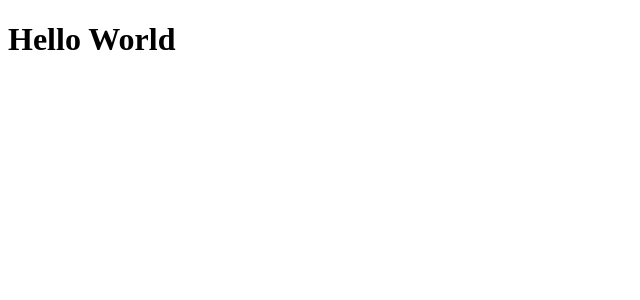
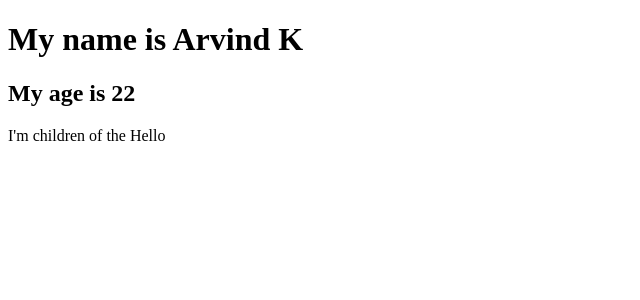
Before and after one commit to Arvindkr123/Doing-Something-Good, a React (Create React App) app: page / in a window 1280 px wide. Shown: the top 300 px of the page, without its empty margins (0-640 px from the left). Built offline with nearby package versions, Linux system fonts and the light colour scheme.

Commit message:
Props in React

```diff
--- a/src/App.js
+++ b/src/App.js
@@ -1,9 +1,12 @@
 import React from 'react'
+import Hello from './components/Hello';
 
 const App = () => {
     return (
         <div>
-            <h1>Hello World</h1>
+            <Hello name={'Arvind K'} age={22}>
+                <p>I'm children of the Hello </p>
+            </Hello>
         </div>
     )
 }
--- a/src/components/Hello.js
+++ b/src/components/Hello.js
@@ -0,0 +1,13 @@
+import React from 'react'
+
+const Hello = ({name, age, children}) => {
+  return (
+      <div>
+          <h1>My name is {name}</h1>
+          <h2>My age is {age}</h2>
+          <p>{children}</p>
+    </div>
+  )
+}
+
+export default Hello
--- a/src/index.js
+++ b/src/index.js
@@ -3,4 +3,8 @@ import ReactDOM from 'react-dom/client'
 import App from './App';
 
 const root = ReactDOM.createRoot(document.getElementById('root'));
-root.render(<App/>)
+root.render(
+    <React.StrictMode>
+        <App />
+    </React.StrictMode>
+)
```
